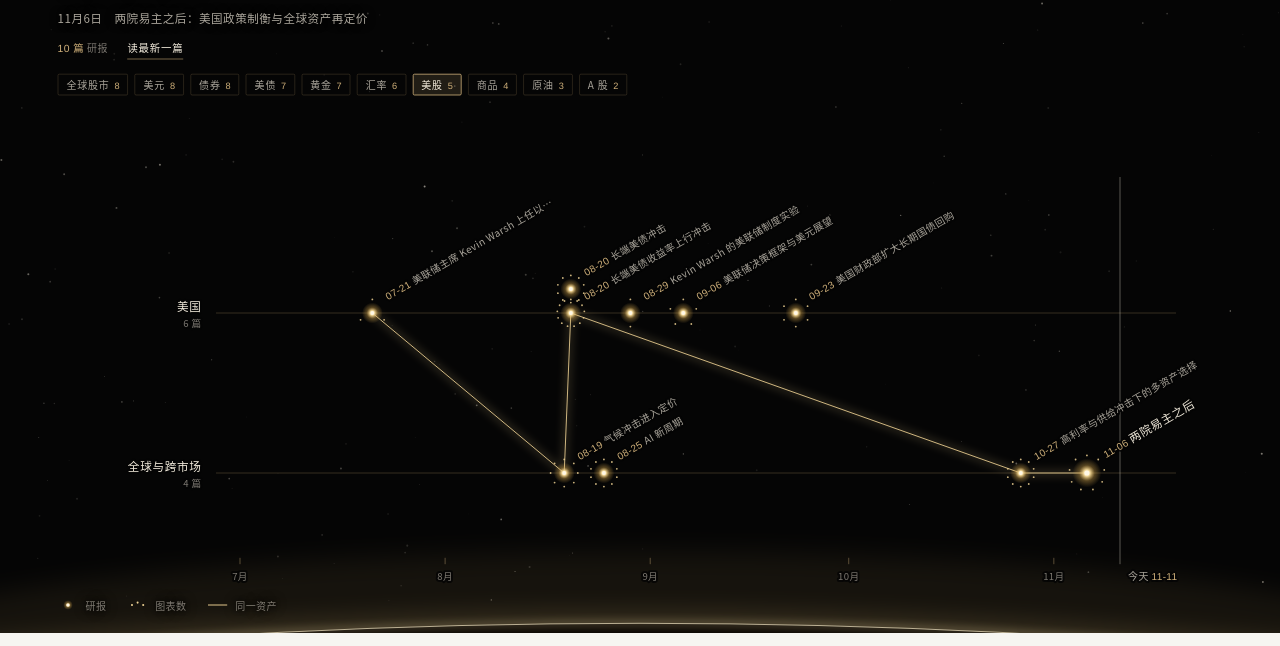
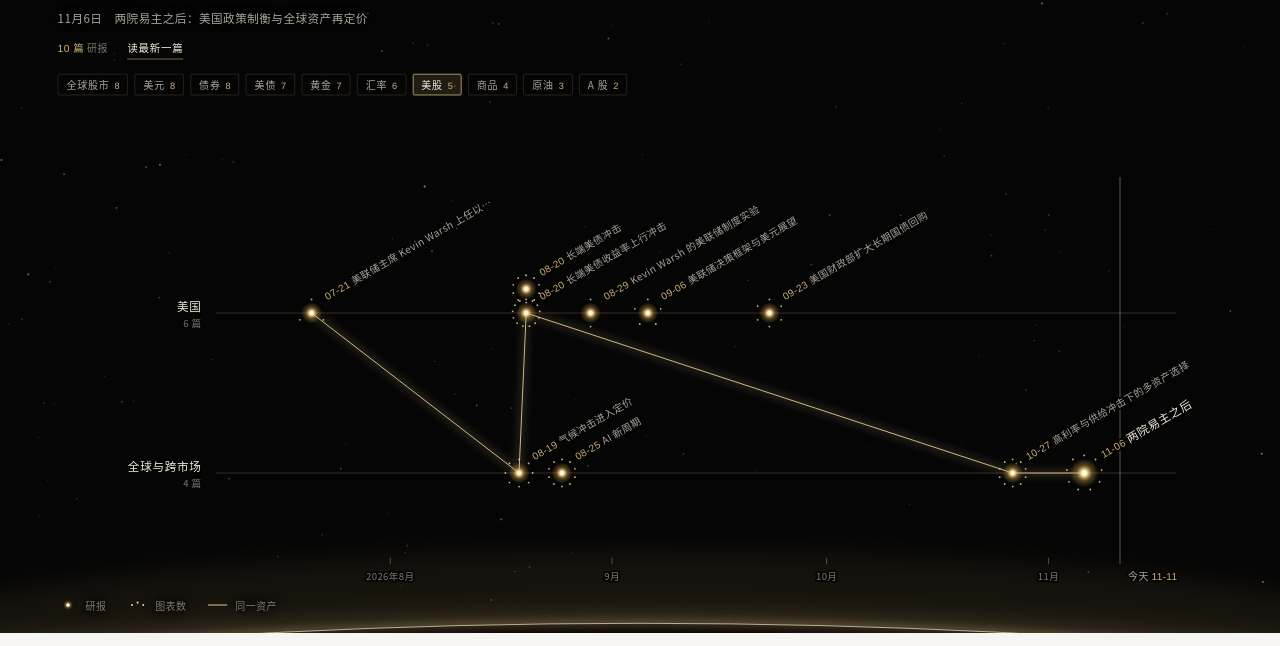
Before and after one commit to mountmacroresearch/mountmacroresearch.github.io, a plain HTML site: page research.html in a window 1280 px wide. Shown: the part 135-781 px from the top of the page. Drawn offline with Linux system fonts and the light colour scheme.

Commit message:
首页与专题页的时间轴改成滚动窗口
首页显示过去四个月到未来一个月；专题页默认近四个月，有更早的研报时可切换全部。月份刻度的第一个和每年 1 月带年份。首页相邻几天的复核圈合用一个标注。

Co-Authored-By: Claude Opus 5.5 <noreply@anthropic.com>

```diff
--- a/assets/research.js
+++ b/assets/research.js
@@ -12,10 +12,13 @@
   const laneY = {};
   LANES.forEach((l, i) => { laneY[l] = 600 + (i - (LANES.length - 1) / 2) * (LANES.length > 2 ? 150 : 200); });
   const day = iso => Date.parse(String(iso).slice(0, 10) + 'T00:00:00Z');
-  const today = Site.today();
-  const T0 = day(R[0].date.slice(0, 7) + '-01'), T1 = Math.max(day(today), day(R[R.length - 1].date)), X0 = 300, X1 = 1400;
+  const today = Site.today(), latest = R[R.length - 1], X0 = 300, X1 = 1400;
+  // 滚动窗口：默认看过去四个月，这段时间没有新研报时往前延到最新一篇所在的月份；更早的切到“全部”看
+  const now = new Date(day(today)), T1 = Math.max(day(today), day(latest.date));
+  const RECENT0 = Math.min(Date.UTC(now.getUTCFullYear(), now.getUTCMonth() - 4, now.getUTCDate()), day(latest.date.slice(0, 7) + '-01'));
+  const ALL0 = day(R[0].date.slice(0, 7) + '-01'), older = day(R[0].date) < RECENT0;
+  let T0 = RECENT0, shown = R;
   const xOf = iso => X0 + (X1 - X0) * (day(iso) - T0) / (T1 - T0);
-  const latest = R[R.length - 1];
   const href = r => 'report.html?id=' + encodeURIComponent(r.id);
   const assetName = k => (k === 'A股' ? 'A 股' : k);
   // 按视觉宽度截断：汉字算 1，拉丁字母与数字算 0.55
@@ -23,31 +26,29 @@
 
   field.append(Site.dust(210, 51, [0, 0, 1600, 860]), Site.horizon(888));
 
-  // 地区带、月份、今天
-  const frame = sv('g', { class: 'rise', 'aria-hidden': 'true' });
+  // 地区带、月份、今天；资产连线画在星的下面。切换范围时整张图重画
+  const frame = sv('g', { class: 'rise', 'aria-hidden': 'true' }), trail = sv('g', { style: 'pointer-events:none' }), stars = sv('g');
+  field.append(frame, trail, stars);
+  const pos = new Map();
+  const LEVELS = [0, -30, 30, -60, 60];
+  function drawMap() {
+    shown = R.filter(r => day(r.date) >= T0);
+    frame.replaceChildren(); stars.replaceChildren(); pos.clear();
     LANES.forEach(name => {
-    const y = laneY[name], n = R.filter(r => r.lane === name).length;
+      const y = laneY[name], n = shown.filter(r => r.lane === name).length;
       frame.append(sv('line', { x1: X0 - 30, y1: y, x2: X1 + 70, y2: y, stroke: '#cfb07a', 'stroke-opacity': .3 }),
         sv('text', { class: 't', x: X0 - 48, y: y - 2, 'text-anchor': 'end' }, name), sv('text', { class: 't3', x: X0 - 48, y: y + 17, 'text-anchor': 'end' }, n + ' 篇'));
     });
-  for (let d = new Date(T0); d.getTime() <= T1; d = new Date(Date.UTC(d.getUTCFullYear(), d.getUTCMonth() + 1, 1))) {
-    const x = X0 + (X1 - X0) * (d.getTime() - T0) / (T1 - T0);
-    frame.append(sv('line', { x1: x, y1: 806, x2: x, y2: 814, stroke: '#cfb07a', 'stroke-opacity': .5 }), sv('text', { class: 't3', x: x, y: 834, 'text-anchor': 'middle' }, (d.getUTCMonth() + 1) + '月'));
-  }
+    Site.months(T0, T1, X1 - X0).forEach(([t, label]) => {
+      const x = X0 + (X1 - X0) * (t - T0) / (T1 - T0);
+      frame.append(sv('line', { x1: x, y1: 806, x2: x, y2: 814, stroke: '#cfb07a', 'stroke-opacity': .5 }), sv('text', { class: 't3', x: x, y: 834, 'text-anchor': 'middle' }, label));
+    });
     frame.append(sv('line', { x1: X1, y1: 330, x2: X1, y2: 814, stroke: '#f1eadb', 'stroke-opacity': .45 }),
       sv('text', { class: 't2', x: X1 + 10, y: 834 }, '今天 ', sv('tspan', { class: 'tn' }, fmt.md(today))));
-  field.append(frame);
-
-  // 资产连线画在星的下面
-  const trail = sv('g', { style: 'pointer-events:none' });
-  field.append(trail);
 
     // 星：同一条带上日期挨得近的上下错开，名字斜着写，互不遮挡
-  const stars = sv('g');
-  const pos = new Map();
-  const LEVELS = [0, -30, 30, -60, 60];
     const lastAt = {};
-  R.forEach(r => {
+    shown.forEach(r => {
       const x = xOf(r.date), seen = lastAt[r.lane] || (lastAt[r.lane] = {});
       const lv = LEVELS.find(l => seen[l] === undefined || x - seen[l] >= 36);
       const level = lv === undefined ? 0 : lv;
@@ -66,15 +67,13 @@
         r.assetKeys.length ? kv('资产', r.assetKeys.map(assetName).join('、')) : null].filter(Boolean));
       stars.append(g);
     });
-  field.append(stars);
+    drawChips();
+  }
 
   // 按资产连线
-  const assets = {};
-  R.forEach(r => r.assetKeys.forEach(k => { (assets[k] = assets[k] || []).push(r); }));
-  const order = Object.keys(assets).sort((a, b) => assets[b].length - assets[a].length);
   const stageEl = document.getElementById('stage');
   const chips = document.getElementById('chips');
-  let pinned = null;
+  let assets = {}, pinned = null;
   function show(k, quiet) {
     trail.replaceChildren();
     stars.querySelectorAll('g').forEach(g => g.classList.remove('on'));
@@ -86,20 +85,28 @@
     assets[k].forEach(r => { const g = stars.querySelector('[data-id="' + r.id + '"]'); if (g) g.classList.add('on'); });
   }
   const press = () => [...chips.children].forEach(b => b.setAttribute('aria-pressed', b.dataset.k === pinned ? 'true' : 'false'));
-  order.forEach(k => {
+  function drawChips() {
+    assets = {};
+    shown.forEach(r => r.assetKeys.forEach(k => { (assets[k] = assets[k] || []).push(r); }));
+    const order = Object.keys(assets).sort((a, b) => assets[b].length - assets[a].length);
+    chips.replaceChildren(...order.map(k => {
       const b = el('button', { type: 'button', data: { k: k }, 'aria-pressed': 'false' }, assetName(k), el('small', { text: assets[k].length }));
       b.addEventListener('pointerenter', () => show(k)); b.addEventListener('pointerleave', () => show(pinned, true));
       b.addEventListener('focus', () => show(k)); b.addEventListener('blur', () => show(pinned, true));
       b.addEventListener('click', () => { pinned = pinned === k ? null : k; press(); show(pinned, true); });
-    chips.append(b);
-  });
-  // 打开页面时先连好一种资产：选讨论过它的研报最接近半数的那种，线最有区分度
-  pinned = order.slice().sort((a, b) => Math.abs(assets[a].length - R.length / 2) - Math.abs(assets[b].length - R.length / 2))[0] || null;
+      return b;
+    }));
+    // 先连好一种资产：选讨论过它的研报最接近半数的那种，线最有区分度；切换范围后原来那种还在就留着
+    if (!assets[pinned]) pinned = order.slice().sort((a, b) => Math.abs(assets[a].length - shown.length / 2) - Math.abs(assets[b].length - shown.length / 2))[0] || null;
     press(); show(pinned, true);
+  }
+  drawMap();
 
   // 封面与图例
   document.getElementById('line').textContent = fmt.cn(latest.date) + '　' + latest.title;
-  add(document.getElementById('meta'), el('span', null, el('b', { text: R.length + ' 篇' }), ' 研报'), el('a', { class: 'link', href: href(latest), text: '读最新一篇' }));
+  const range = el('span', { class: 'seg-d' });
+  add(document.getElementById('meta'), el('span', null, el('b', { text: R.length + ' 篇' }), ' 研报'), older ? range : null, el('a', { class: 'link', href: href(latest), text: '读最新一篇' }));
+  if (older) Site.seg(range, [['recent', '近 4 个月'], ['all', '全部']], 'recent', v => { T0 = v === 'all' ? ALL0 : RECENT0; drawMap(); });
   const mini = (...kids) => sv('svg', { viewBox: '0 0 26 12', 'aria-hidden': 'true' }, ...kids);
   add(document.getElementById('legend'),
     el('span', null, mini(sv('circle', { cx: 13, cy: 6, r: 6, fill: 'url(#node)' }), sv('circle', { cx: 13, cy: 6, r: 2, fill: '#fff8e6' })), '研报'),
--- a/assets/site.js
+++ b/assets/site.js
@@ -145,6 +145,16 @@
   }
   // 访客所在地的今天
   function today() { const d = new Date(), p = n => String(n).padStart(2, '0'); return d.getFullYear() + '-' + p(d.getMonth() + 1) + '-' + p(d.getDate()); }
+  // 时间轴的月份刻度：t0 之后的每个月初，挤不下时隔月或隔季标；第一个刻度和每年 1 月写上年份。width 是轴的长度
+  function months(t0, t1, width) {
+    const per = width / ((t1 - t0) / 2629746e3), step = [1, 2, 3, 6, 12].find(s => s * per >= 64) || 12, out = [], s = new Date(t0);
+    for (let t = Date.UTC(s.getUTCFullYear(), s.getUTCMonth() + (s.getUTCDate() > 1 ? 1 : 0), 1); t <= t1;) {
+      const d = new Date(t), m = d.getUTCMonth();
+      if (m % step === 0) out.push([t, (out.length && m ? '' : d.getUTCFullYear() + '年') + (m + 1) + '月']);
+      t = Date.UTC(d.getUTCFullYear(), m + 1, 1);
+    }
+    return out;
+  }
 
   // 舞台 SVG 的公共定义：光晕、节点、星尘
   function defs(svgEl) {
@@ -212,5 +222,5 @@
   // 往已有节点里追加内容：数组会展开，空值跳过（原生 append 会把 null 写成文字）
   function add(n, ...kids) { append(n, kids); return n; }
 
-  window.Site = { add, el, sv, fmt, signed, nav, stage, fit, tip, untip, hover, kv, dossier, closeDossier, block, pagefoot, today, defs, dust, rng, horizon, pager, seg };
+  window.Site = { add, el, sv, fmt, signed, nav, stage, fit, tip, untip, hover, kv, dossier, closeDossier, block, pagefoot, today, months, defs, dust, rng, horizon, pager, seg };
 })();
--- a/research.html
+++ b/research.html
@@ -6,7 +6,7 @@
 <title>专题研究 · Mount Macro Research</title>
 <meta name="description" content="专题研报：围绕美国、中国与全球跨市场的具体问题展开，可按资产串联阅读。">
 <link rel="icon" href="assets/favicon.svg" type="image/svg+xml">
-<link rel="stylesheet" href="assets/site.css?v=63fb752bd0">
+<link rel="stylesheet" href="assets/site.css?v=de3605ce5c">
 <style>
 .lib td:nth-child(2) { min-width: 320px } .lib h3 { font: 600 16px/1.5 var(--sans); letter-spacing: .02em } .lib .tags { display: flex; gap: 5px; flex-wrap: wrap; max-width: 320px }
 .chips { margin-top: 18px; display: flex; gap: 6px 8px; flex-wrap: wrap; align-items: center; font: 300 12.5px/1.6 var(--sans); color: var(--ink3); letter-spacing: .06em }
@@ -43,8 +43,8 @@
   </div>
 </main>
 
-<script src="data/hub.js?v=63fb752bd0"></script>
-<script src="assets/site.js?v=63fb752bd0"></script>
-<script src="assets/research.js?v=63fb752bd0"></script>
+<script src="data/hub.js?v=de3605ce5c"></script>
+<script src="assets/site.js?v=de3605ce5c"></script>
+<script src="assets/research.js?v=de3605ce5c"></script>
 </body>
 </html>
```
Also changed, not shown: assets/home.js (+22 -15 lines), forecast.html (+6 -6 lines), index.html (+4 -4 lines), macro.html (+4 -4 lines), report.html (+4 -4 lines), stocks.html (+5 -5 lines), view.html (+3 -3 lines). Lines whose indentation alone changed are shown as unchanged.
